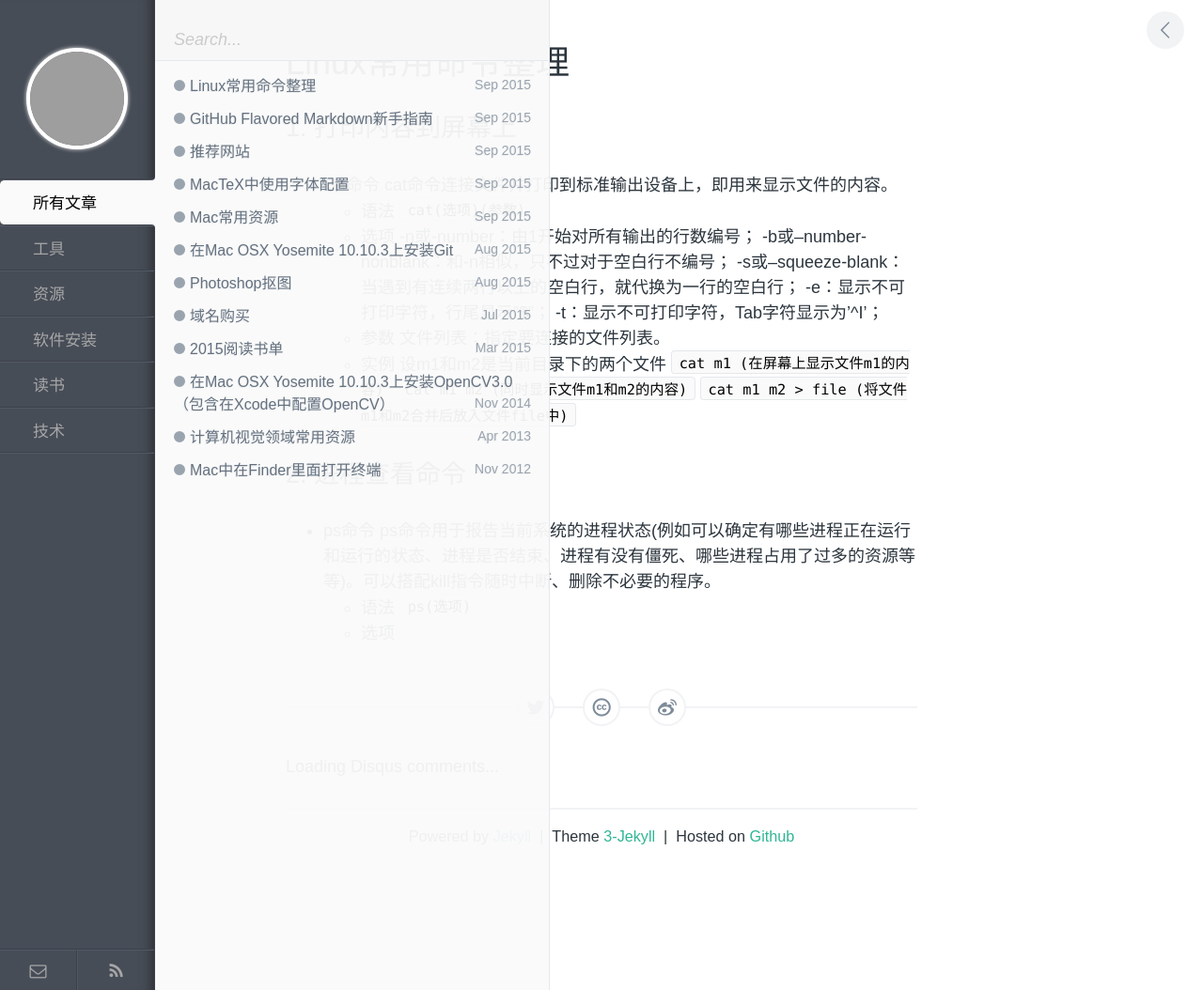
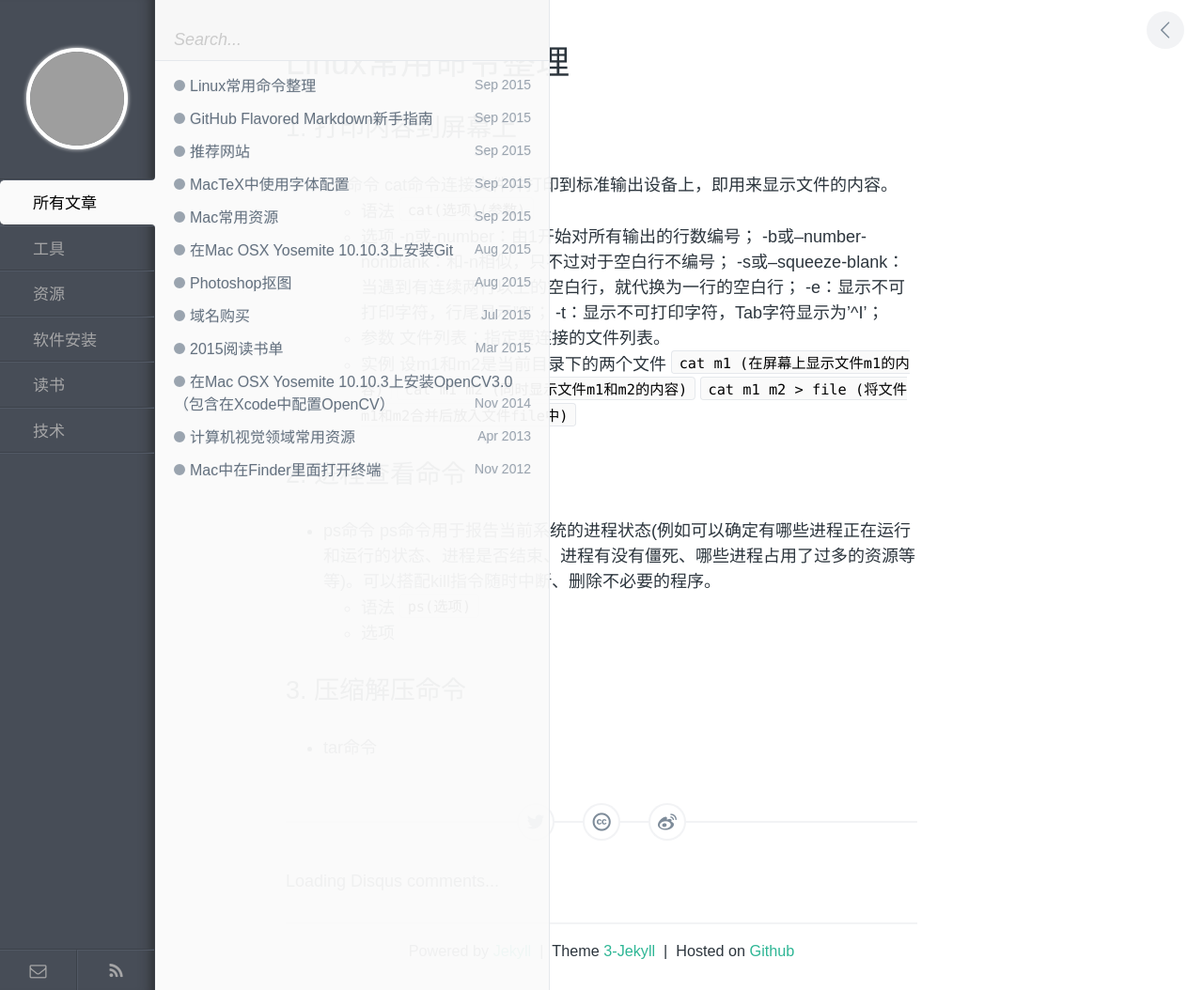
Before and after one commit to zhuyafei/zhuyafei.github.io, a Jekyll site: the page built from _posts/tech/2015-09-21-LinuxCommand.md, in a window 1280 px wide. Shown: the whole page at 94% size. Built offline with Jekyll 4.4.1, drawn with Linux system fonts in a browser that asks for light colours; comment, search, counter and statistics services are not loaded; grey boxes are pictures that could not be loaded.

Commit message:
Modify 2015-09-21-LinuxCommand.md

```diff
--- a/_posts/tech/2015-09-21-LinuxCommand.md
+++ b/_posts/tech/2015-09-21-LinuxCommand.md
@@ -29,3 +29,6 @@
 	* 语法
 	`ps(选项)`
 	* 选项
+
+## 3. 压缩解压命令
+* tar命令
```
